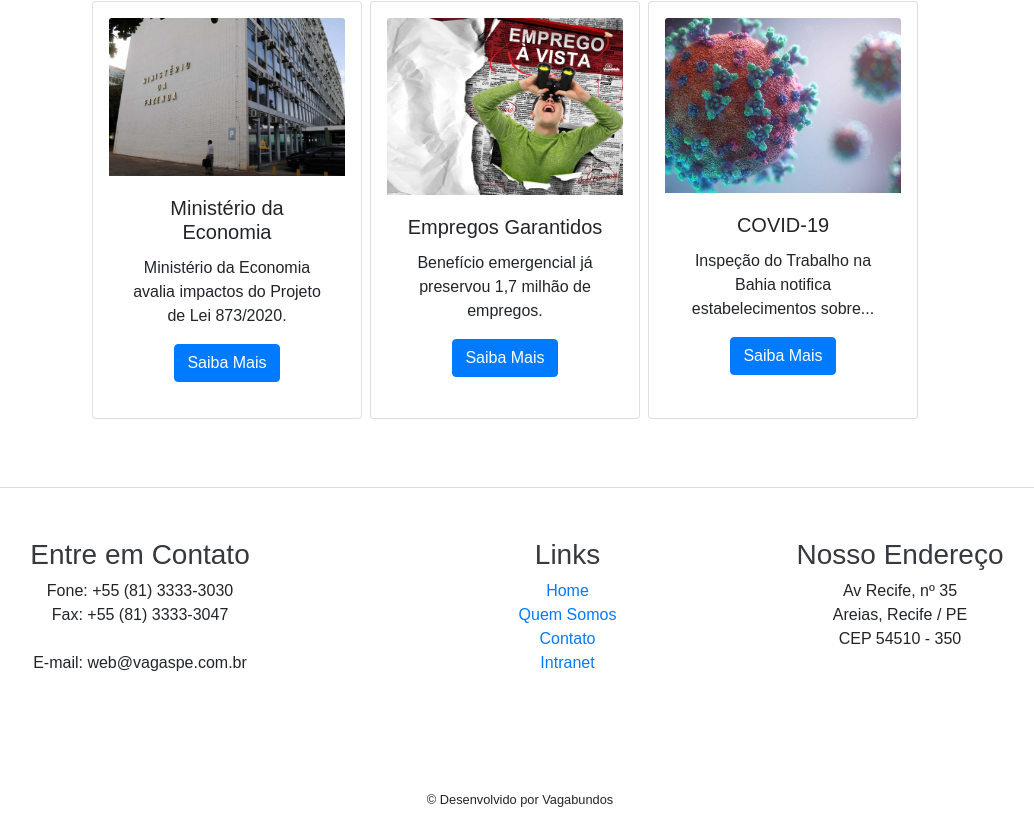
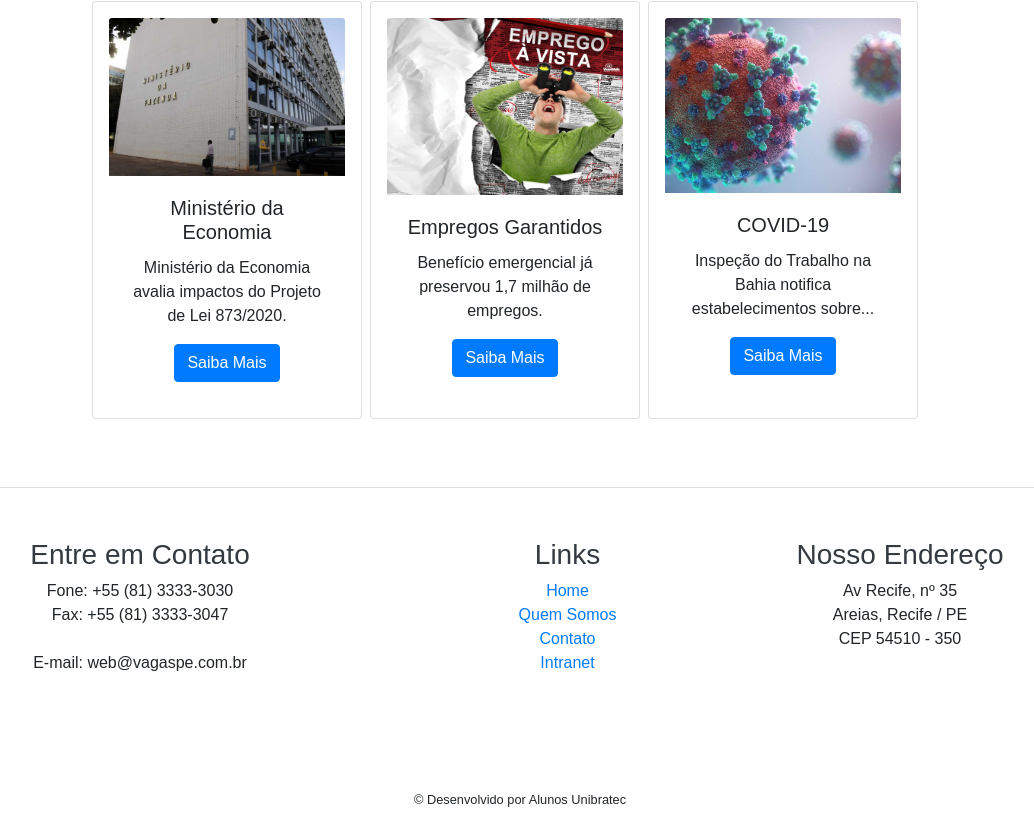
Before and after one commit to vmoliveira91/vagas_pe, a React (Create React App) app in the folder frontend/: page / in a window 1280 px wide. Shown: the part 877-1704 px from the top of the page, without its empty margins (120-1154 px from the left). Built offline with nearby package versions, Linux system fonts and the light colour scheme; a web font is replaced by a local one.

Commit message:
atualização do rotapé

```diff
--- a/frontend/src/components/institucional/Rodape.jsx
+++ b/frontend/src/components/institucional/Rodape.jsx
@@ -62,7 +62,7 @@ export default function Rodape() {
                     <script>
                       document.write(new Date().getFullYear());
                     </script>{" "}
-                    Desenvolvido por Vagabundos
+                    Desenvolvido por Alunos Unibratec
                   </small>
                 </p>
               </div>
```
